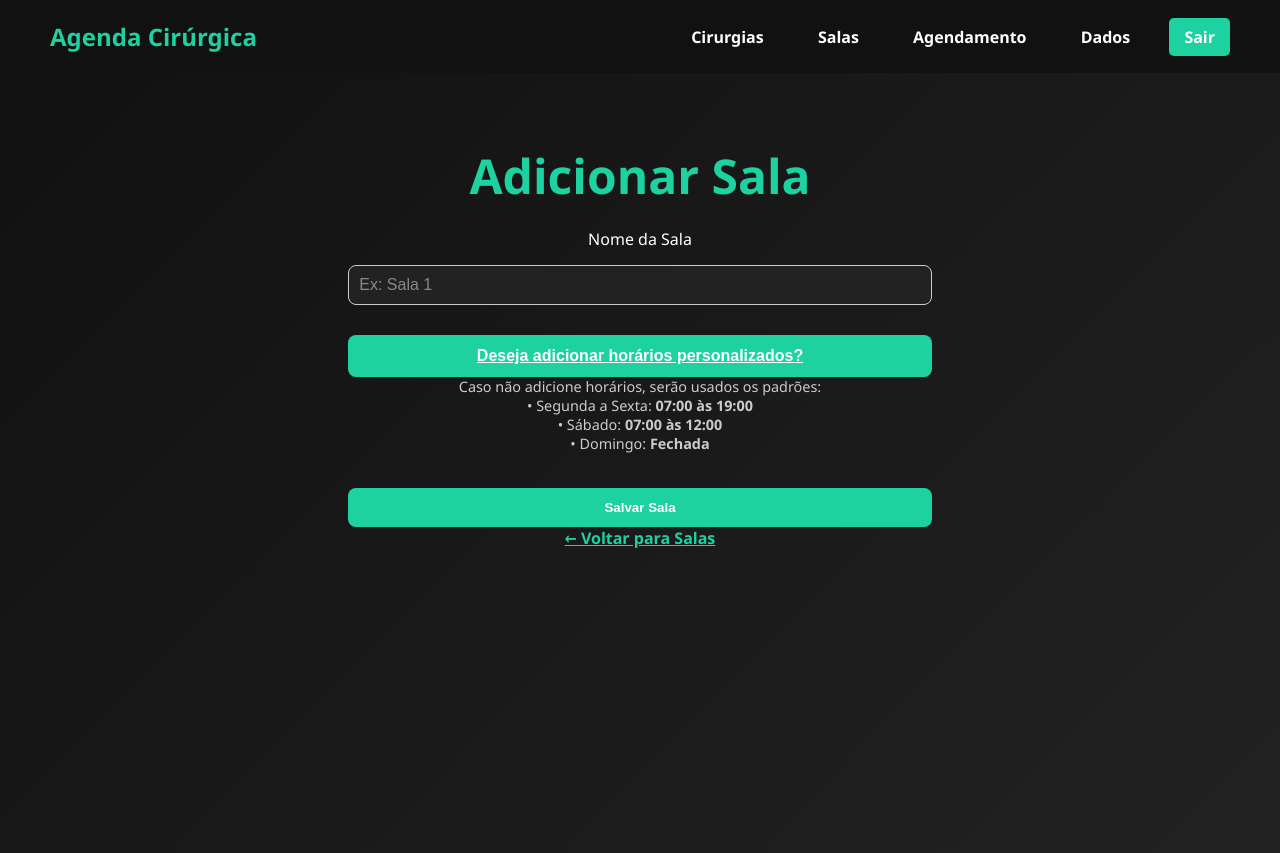
After one commit to DaviSeiji/tcc_app, a Flask app: page /salas/adicionar in a window 1280 px wide. The commit adds this page. Run offline with Flask 3, Linux system fonts and the light colour scheme; the visitor is signed in with stand-in values (Sample User, id 1).

Commit message:
add e ver salas complete

```diff
--- a/routes/sala.py
+++ b/routes/sala.py
@@ -1,4 +1,127 @@
-from flask import Blueprint, request, jsonify
+from flask import Blueprint, render_template, request, redirect, url_for, session
 from models.sala import Sala
 
 bp_sala = Blueprint("sala", __name__)
+
+# ------------------------------------
+# Listar salas do usuário logado
+# ------------------------------------
+@bp_sala.route("/salas")
+def listar_salas_usuario():
+    if "usuario_id" not in session:
+        return redirect(url_for("usuario.pagina_login"))
+
+    salas_objs = Sala.listar_por_usuario(session["usuario_id"])
+    salas = [
+        {
+            "id": s.id,
+            "nome": s.nome,
+            "horario_seg_inicio": s.horario_seg_inicio,
+            "horario_seg_fim": s.horario_seg_fim,
+            "horario_sab_inicio": s.horario_sab_inicio,
+            "horario_sab_fim": s.horario_sab_fim,
+            "horario_dom_inicio": s.horario_dom_inicio,
+            "horario_dom_fim": s.horario_dom_fim
+        }
+        for s in salas_objs
+    ]
+    return render_template("salas.html", salas=salas)
+
+
+# ------------------------------------
+# Página de adicionar nova sala
+# ------------------------------------
+@bp_sala.route("/salas/adicionar", methods=["GET", "POST"])
+def adicionar_sala():
+    if "usuario_id" not in session:
+        return redirect(url_for("usuario.pagina_login"))
+
+    if request.method == "POST":
+        nome = request.form.get("nome")
+
+        # Pegar valores do formulário (podem estar vazios)
+        horario_seg_inicio = request.form.get("horario_seg_inicio") or "07:00"
+        horario_seg_fim = request.form.get("horario_seg_fim") or "19:00"
+        horario_sab_inicio = request.form.get("horario_sab_inicio") or "07:00"
+        horario_sab_fim = request.form.get("horario_sab_fim") or "12:00"
+
+        # Domingo: se não informado, significa fechada
+        horario_dom_inicio = request.form.get("horario_dom_inicio") or "00:00"
+        horario_dom_fim = request.form.get("horario_dom_fim") or "00:00"
+
+        # Validação mínima (nome obrigatório)
+        if not nome:
+            return redirect(url_for("sala.adicionar_sala"))
+
+        # Criar e salvar sala
+        s = Sala(
+            usuario_id=session["usuario_id"],
+            nome=nome,
+            horario_seg_inicio=horario_seg_inicio,
+            horario_seg_fim=horario_seg_fim,
+            horario_sab_inicio=horario_sab_inicio,
+            horario_sab_fim=horario_sab_fim,
+            horario_dom_inicio=horario_dom_inicio,
+            horario_dom_fim=horario_dom_fim
+        )
+        s.salvar()
+
+        return redirect(url_for("sala.listar_salas_usuario"))
+
+    return render_template("adicionar_sala.html")
+
+
+# ------------------------------------
+# Ver sala específica
+# ------------------------------------
+@bp_sala.route("/salas/<int:id>")
+def ver_sala(id):
+    sala = Sala.buscar_por_id(id)
+    if not sala:
+        return redirect(url_for("sala.listar_salas_usuario"))
+
+    return render_template("ver_sala.html", sala=sala)
+
+
+# ------------------------------------
+# Editar sala
+# ------------------------------------
+@bp_sala.route("/salas/editar/<int:id>", methods=["GET", "POST"])
+def editar_sala(id):
+    if "usuario_id" not in session:
+        return redirect(url_for("usuario.pagina_login"))
+
+    sala = Sala.buscar_por_id(id)
+    if not sala or sala.usuario_id != session["usuario_id"]:
+        return redirect(url_for("sala.listar_salas_usuario"))
+
+    if request.method == "POST":
+        sala.nome = request.form.get("nome")
+        sala.horario_seg_inicio = request.form.get("horario_seg_inicio")
+        sala.horario_seg_fim = request.form.get("horario_seg_fim")
+        sala.horario_sab_inicio = request.form.get("horario_sab_inicio")
+        sala.horario_sab_fim = request.form.get("horario_sab_fim")
+        sala.horario_dom_inicio = request.form.get("horario_dom_inicio")
+        sala.horario_dom_fim = request.form.get("horario_dom_fim")
+
+        # Validação obrigatória
+        if not all([sala.nome, sala.horario_seg_inicio, sala.horario_seg_fim,
+                    sala.horario_sab_inicio, sala.horario_sab_fim,
+                    sala.horario_dom_inicio, sala.horario_dom_fim]):
+            return redirect(url_for("sala.editar_sala", id=id))
+
+        sala.salvar()
+        return redirect(url_for("sala.listar_salas_usuario"))
+
+    return render_template("editar_sala.html", sala=sala)
+
+
+# ------------------------------------
+# Excluir sala
+# ------------------------------------
+@bp_sala.route("/excluir_salas/<int:id>")
+def excluir_sala(id):
+    sala = Sala.buscar_por_id(id)
+    if sala:
+        sala.excluir()
+    return redirect(url_for("sala.listar_salas_usuario"))
--- /dev/null
+++ b/templates/adicionar_sala.html
@@ -0,0 +1,127 @@
+<!DOCTYPE html>
+<html lang="pt-BR">
+<head>
+    <meta charset="UTF-8">
+    <meta name="viewport" content="width=device-width, initial-scale=1.0">
+    <title>Adicionar Sala - Agenda Cirúrgica</title>
+    <link rel="stylesheet" href="{{ url_for('static', filename='style.css') }}">
+    <style>
+        .extra-info {
+            display: none;
+            margin-top: 20px;
+            animation: fadeIn 0.4s ease;
+        }
+
+        @keyframes fadeIn {
+            from { opacity: 0; transform: translateY(-10px); }
+            to { opacity: 1; transform: translateY(0); }
+        }
+
+        .btn-toggle {
+            background: none;
+            border: none;
+            color: #1dd1a1;
+            font-weight: bold;
+            font-size: 1rem;
+            cursor: pointer;
+            margin-top: 10px;
+            text-decoration: underline;
+        }
+
+        select, input[type="text"], input[type="time"] {
+            width: 100%;
+            padding: 10px;
+            margin-bottom: 15px;
+            border-radius: 8px;
+            border: 1px solid #ccc;
+            background: #222;
+            color: white;
+        }
+
+        label {
+            display: block;
+            margin-bottom: 5px;
+            font-weight: 500;
+        }
+
+        h3 {
+            margin-bottom: 10px;
+        }
+
+        .info-padrao {
+            color: #ccc;
+            font-size: 0.9rem;
+            margin-bottom: 20px;
+        }
+    </style>
+</head>
+<body>
+    <nav class="navbar">
+        <div class="logo">
+            <a href="{{ url_for('usuario.home') }}" class="logo-link">Agenda Cirúrgica</a>
+        </div>
+        <div class="nav-links">
+            <a href="{{ url_for('cirurgia.listar_cirurgias_usuario') }}">Cirurgias</a>
+            <a href="{{ url_for('sala.listar_salas_usuario') }}">Salas</a>
+            <a href="#">Agendamento</a>
+            <a href="#">Dados</a>
+            <a href="{{ url_for('usuario.logout') }}" class="btn-primary">Sair</a>
+        </div>
+    </nav>
+
+    <section class="hero">
+        <div class="hero-content">
+            <h1>Adicionar Sala</h1>
+
+            <form action="{{ url_for('sala.adicionar_sala') }}" method="POST" class="formulario" style="max-width: 600px; margin: 0 auto;">
+                <label for="nome">Nome da Sala</label>
+                <input type="text" name="nome" id="nome" placeholder="Ex: Sala 1" required>
+
+                <button type="button" class="btn-toggle" id="toggleExtra">Deseja adicionar horários personalizados?</button>
+
+                <div class="info-padrao">
+                    Caso não adicione horários, serão usados os padrões:<br>
+                    • Segunda a Sexta: <b>07:00 às 19:00</b><br>
+                    • Sábado: <b>07:00 às 12:00</b><br>
+                    • Domingo: <b>Fechada</b>
+                </div>
+
+                <div class="extra-info" id="extraInfo">
+                    <h3 style="color:#1dd1a1; margin-top:30px;">Horários da Sala</h3>
+
+                    <label for="horario_seg_inicio">Segunda a Sexta - Início</label>
+                    <input type="time" name="horario_seg_inicio" id="horario_seg_inicio">
+
+                    <label for="horario_seg_fim">Segunda a Sexta - Fim</label>
+                    <input type="time" name="horario_seg_fim" id="horario_seg_fim">
+
+                    <label for="horario_sab_inicio">Sábado - Início</label>
+                    <input type="time" name="horario_sab_inicio" id="horario_sab_inicio">
+
+                    <label for="horario_sab_fim">Sábado - Fim</label>
+                    <input type="time" name="horario_sab_fim" id="horario_sab_fim">
+
+                    <label for="horario_dom_inicio">Domingo - Início</label>
+                    <input type="time" name="horario_dom_inicio" id="horario_dom_inicio">
+
+                    <label for="horario_dom_fim">Domingo - Fim</label>
+                    <input type="time" name="horario_dom_fim" id="horario_dom_fim">
+                </div>
+
+                <button type="submit" class="btn-primary">Salvar Sala</button>
+            </form>
+
+            <a href="{{ url_for('sala.listar_salas_usuario') }}" class="btn-link">← Voltar para Salas</a>
+        </div>
+    </section>
+
+    <script>
+        const toggleButton = document.getElementById("toggleExtra");
+        const extraInfo = document.getElementById("extraInfo");
+
+        toggleButton.addEventListener("click", () => {
+            extraInfo.style.display = extraInfo.style.display === "block" ? "none" : "block";
+        });
+    </script>
+</body>
+</html>
--- a/templates/home.html
+++ b/templates/home.html
@@ -14,7 +14,7 @@
         </div>
         <div class="nav-links">
             <a href="{{ url_for('cirurgia.listar_cirurgias_usuario') }}">Cirurgias</a>
-            <a href="#">Salas</a>
+            <a href="{{ url_for('sala.listar_salas_usuario') }}">Salas</a>
             <a href="#">Agendamento</a>
             <a href="#">Dados</a>
             <a href="{{ url_for('usuario.logout') }}" class="btn-primary">Sair</a>
@@ -28,7 +28,7 @@
             <p>Escolha uma opção abaixo para começar a gerenciar suas cirurgias:</p>
             <div class="botoes-home">
                 <a href="{{ url_for('cirurgia.listar_cirurgias_usuario') }}">Cirurgias</a>
-                <a href="#">Salas</a>
+                <a href="{{ url_for('sala.listar_salas_usuario') }}">Salas</a>
                 <a href="#">Agendamento</a>
                 <a href="#">Dados</a>
             </div>
```
Also changed, not shown: models/sala.py (+50 -33 lines), templates/salas.html (added, +292 -0 lines).
